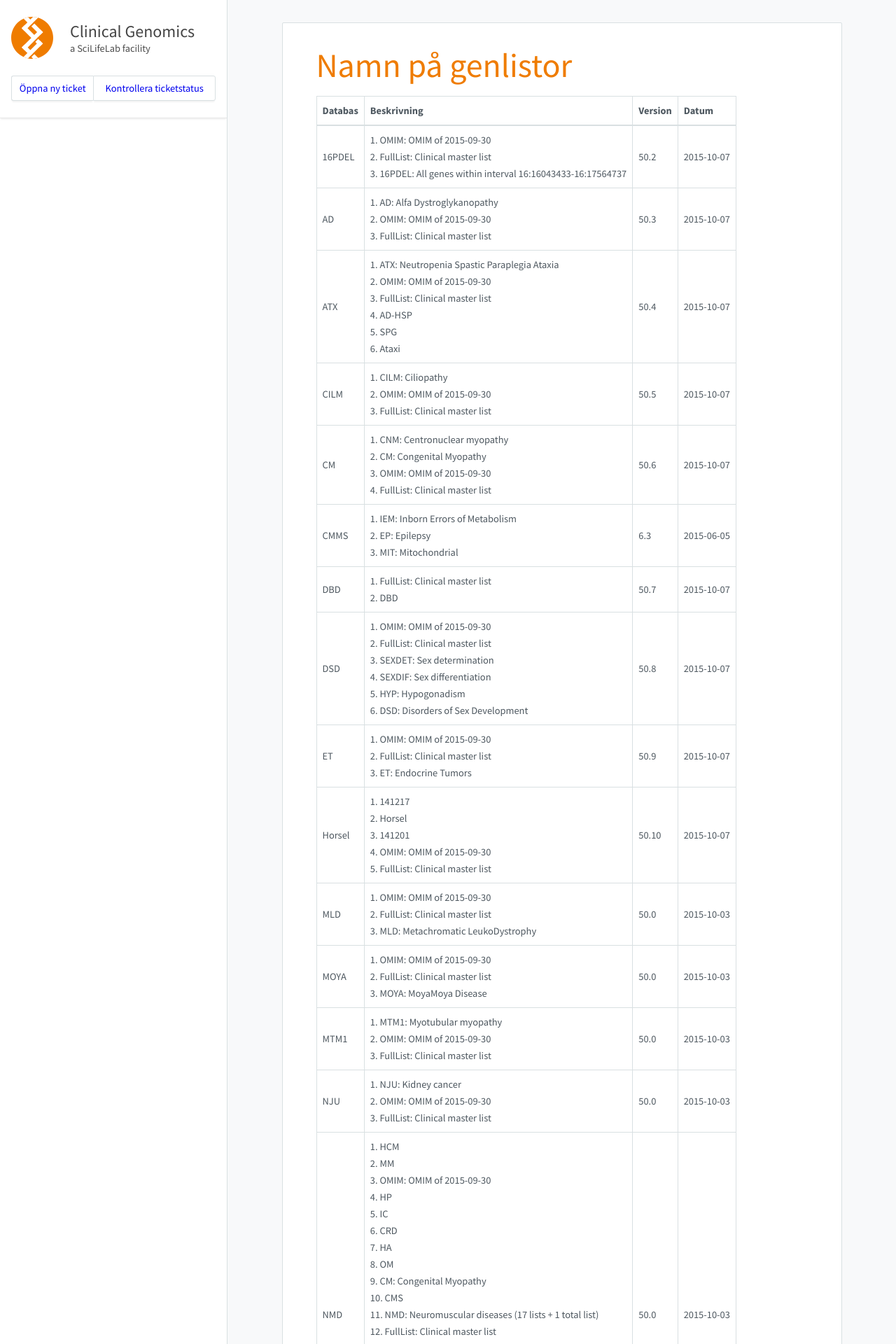
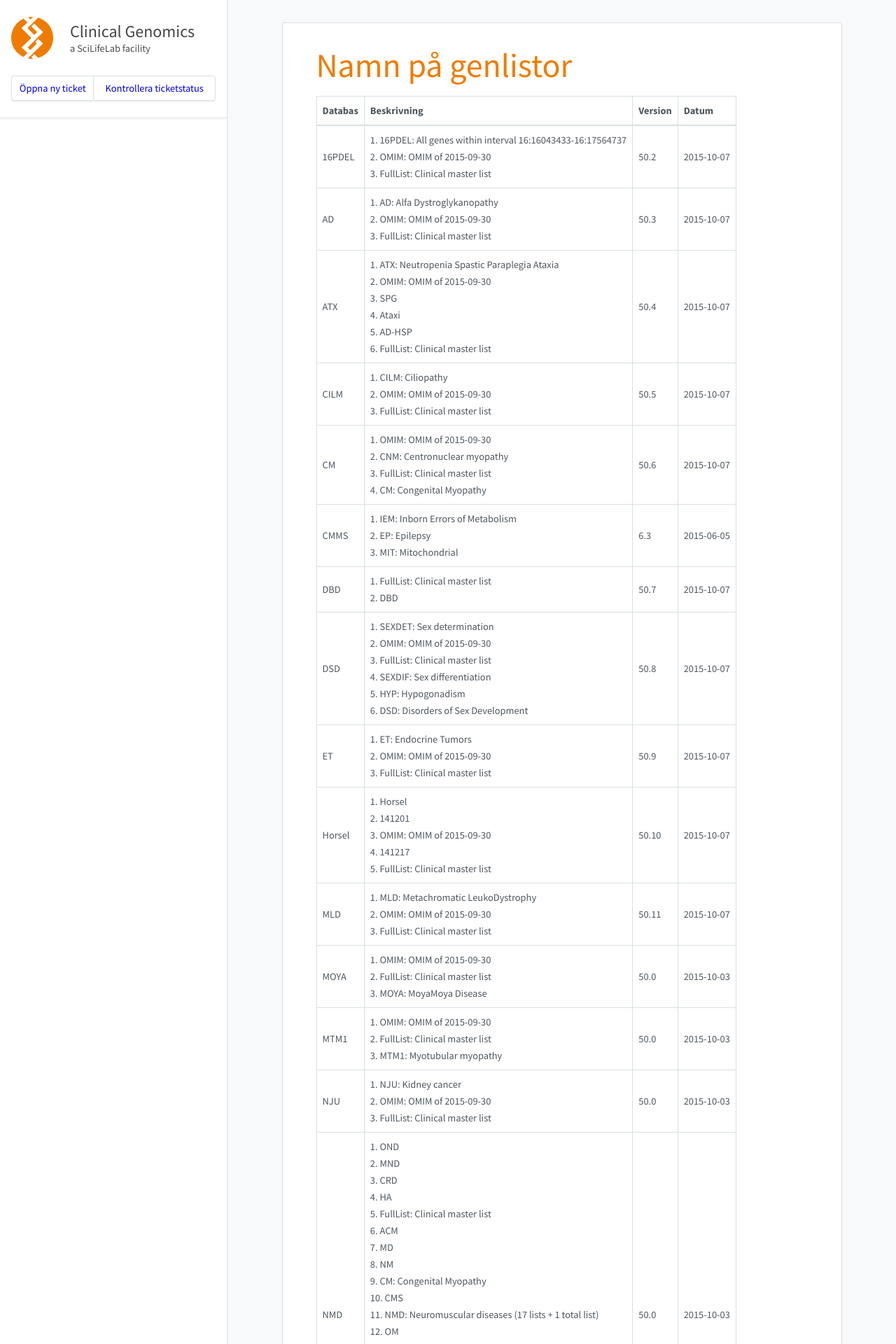
Before and after one commit to Clinical-Genomics/clinical-genomics.github.io, a Jekyll site: the page built from _pages/namnpagenlistor.md, in a window 1280 px wide. Shown: the top 1920 px of the page at 70% size. Built offline with Jekyll 4.4.1, drawn with Linux system fonts in a browser that asks for light colours; nearby versions of some CDN libraries; some of the changed text lies outside the part shown.

Commit message:
Update to cust002-MLD.txt

```diff
--- a/_pages/namnpagenlistor.md
+++ b/_pages/namnpagenlistor.md
@@ -8,25 +8,25 @@
 
 |Databas|Beskrivning|Version|Datum|
 |---|---|---|---|
-|16PDEL|1. OMIM: OMIM of 2015-09-30<br />2. FullList: Clinical master list<br />3. 16PDEL: All genes within interval 16:16043433-16:17564737<br />|50.2|2015-10-07|
+|16PDEL|1. 16PDEL: All genes within interval 16:16043433-16:17564737<br />2. OMIM: OMIM of 2015-09-30<br />3. FullList: Clinical master list<br />|50.2|2015-10-07|
 |AD|1. AD: Alfa Dystroglykanopathy<br />2. OMIM: OMIM of 2015-09-30<br />3. FullList: Clinical master list<br />|50.3|2015-10-07|
-|ATX|1. ATX: Neutropenia Spastic Paraplegia Ataxia<br />2. OMIM: OMIM of 2015-09-30<br />3. FullList: Clinical master list<br />4. AD-HSP<br />5. SPG<br />6. Ataxi<br />|50.4|2015-10-07|
+|ATX|1. ATX: Neutropenia Spastic Paraplegia Ataxia<br />2. OMIM: OMIM of 2015-09-30<br />3. SPG<br />4. Ataxi<br />5. AD-HSP<br />6. FullList: Clinical master list<br />|50.4|2015-10-07|
 |CILM|1. CILM: Ciliopathy<br />2. OMIM: OMIM of 2015-09-30<br />3. FullList: Clinical master list<br />|50.5|2015-10-07|
-|CM|1. CNM: Centronuclear myopathy<br />2. CM: Congenital Myopathy<br />3. OMIM: OMIM of 2015-09-30<br />4. FullList: Clinical master list<br />|50.6|2015-10-07|
+|CM|1. OMIM: OMIM of 2015-09-30<br />2. CNM: Centronuclear myopathy<br />3. FullList: Clinical master list<br />4. CM: Congenital Myopathy<br />|50.6|2015-10-07|
 |CMMS|1. IEM: Inborn Errors of Metabolism<br />2. EP: Epilepsy<br />3. MIT: Mitochondrial<br />|6.3|2015-06-05|
 |DBD|1. FullList: Clinical master list<br />2. DBD<br />|50.7|2015-10-07|
-|DSD|1. OMIM: OMIM of 2015-09-30<br />2. FullList: Clinical master list<br />3. SEXDET: Sex determination<br />4. SEXDIF: Sex differentiation<br />5. HYP: Hypogonadism<br />6. DSD: Disorders of Sex Development<br />|50.8|2015-10-07|
-|ET|1. OMIM: OMIM of 2015-09-30<br />2. FullList: Clinical master list<br />3. ET: Endocrine Tumors<br />|50.9|2015-10-07|
-|Horsel|1. 141217<br />2. Horsel<br />3. 141201<br />4. OMIM: OMIM of 2015-09-30<br />5. FullList: Clinical master list<br />|50.10|2015-10-07|
-|MLD|1. OMIM: OMIM of 2015-09-30<br />2. FullList: Clinical master list<br />3. MLD: Metachromatic LeukoDystrophy<br />|50.0|2015-10-03|
+|DSD|1. SEXDET: Sex determination<br />2. OMIM: OMIM of 2015-09-30<br />3. FullList: Clinical master list<br />4. SEXDIF: Sex differentiation<br />5. HYP: Hypogonadism<br />6. DSD: Disorders of Sex Development<br />|50.8|2015-10-07|
+|ET|1. ET: Endocrine Tumors<br />2. OMIM: OMIM of 2015-09-30<br />3. FullList: Clinical master list<br />|50.9|2015-10-07|
+|Horsel|1. Horsel<br />2. 141201<br />3. OMIM: OMIM of 2015-09-30<br />4. 141217<br />5. FullList: Clinical master list<br />|50.10|2015-10-07|
+|MLD|1. MLD: Metachromatic LeukoDystrophy<br />2. OMIM: OMIM of 2015-09-30<br />3. FullList: Clinical master list<br />|50.11|2015-10-07|
 |MOYA|1. OMIM: OMIM of 2015-09-30<br />2. FullList: Clinical master list<br />3. MOYA: MoyaMoya Disease<br />|50.0|2015-10-03|
-|MTM1|1. MTM1: Myotubular myopathy<br />2. OMIM: OMIM of 2015-09-30<br />3. FullList: Clinical master list<br />|50.0|2015-10-03|
+|MTM1|1. OMIM: OMIM of 2015-09-30<br />2. FullList: Clinical master list<br />3. MTM1: Myotubular myopathy<br />|50.0|2015-10-03|
 |NJU|1. NJU: Kidney cancer<br />2. OMIM: OMIM of 2015-09-30<br />3. FullList: Clinical master list<br />|50.0|2015-10-03|
-|NMD|1. HCM<br />2. MM<br />3. OMIM: OMIM of 2015-09-30<br />4. HP<br />5. IC<br />6. CRD<br />7. HA<br />8. OM<br />9. CM: Congenital Myopathy<br />10. CMS<br />11. NMD: Neuromuscular diseases (17 lists + 1 total list)<br />12. FullList: Clinical master list<br />13. ACM<br />14. MS<br />15. MND<br />16. NM<br />17. OND<br />18. HMSN<br />19. CMD<br />20. DM<br />21. MD<br />|50.0|2015-10-03|
+|NMD|1. OND<br />2. MND<br />3. CRD<br />4. HA<br />5. FullList: Clinical master list<br />6. ACM<br />7. MD<br />8. NM<br />9. CM: Congenital Myopathy<br />10. CMS<br />11. NMD: Neuromuscular diseases (17 lists + 1 total list)<br />12. OM<br />13. OMIM: OMIM of 2015-09-30<br />14. MM<br />15. CMD<br />16. HP<br />17. HMSN<br />18. DM<br />19. HCM<br />20. IC<br />21. MS<br />|50.0|2015-10-03|
 |OMIM|1. OMIM: OMIM of 2015-09-30<br />2. FullList: Clinical master list<br />|50.0|2015-10-03|
 |ORO|1. ORO: Oro-facial-digital syndrome<br />2. OMIM: OMIM of 2015-09-30<br />3. FullList: Clinical master list<br />|50.0|2015-10-03|
-|PAF1|1. PAF1: RNA polymerase II-associated factor<br />2. OMIM: OMIM of 2015-09-30<br />3. FullList: Clinical master list<br />|50.0|2015-10-03|
-|PID|1. PIDCAD: PID Candidates<br />2. FullList: Clinical master list<br />3. PID: Primary Immune Deficiency<br />|7.0|2015-08-31|
+|PAF1|1. OMIM: OMIM of 2015-09-30<br />2. FullList: Clinical master list<br />3. PAF1: RNA polymerase II-associated factor<br />|50.0|2015-10-03|
+|PID|1. PID: Primary Immune Deficiency<br />2. PIDCAD: PID Candidates<br />3. FullList: Clinical master list<br />|7.0|2015-08-31|
 |SCN|1. OMIM: OMIM of 2015-09-30<br />2. FullList: Clinical master list<br />3. SCN: Neutropenia<br />|50.0|2015-10-03|
-|SHANK1|1. SHANK1: SH3 and multiple ankyrin repeat domains 1<br />2. OMIM: OMIM of 2015-09-30<br />3. FullList: Clinical master list<br />|50.0|2015-10-03|
-|SKD|1. SKD: Skeletal dysplasia<br />2. OMIM: OMIM of 2015-09-30<br />3. FullList: Clinical master list<br />|50.0|2015-10-03|
+|SHANK1|1. OMIM: OMIM of 2015-09-30<br />2. SHANK1: SH3 and multiple ankyrin repeat domains 1<br />3. FullList: Clinical master list<br />|50.0|2015-10-03|
+|SKD|1. OMIM: OMIM of 2015-09-30<br />2. SKD: Skeletal dysplasia<br />3. FullList: Clinical master list<br />|50.0|2015-10-03|
```
